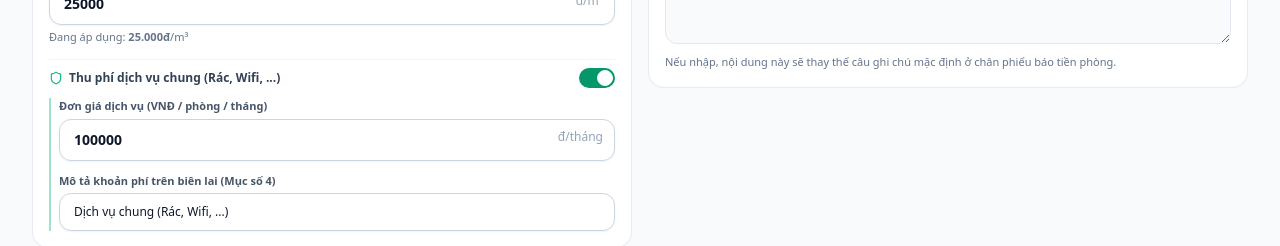
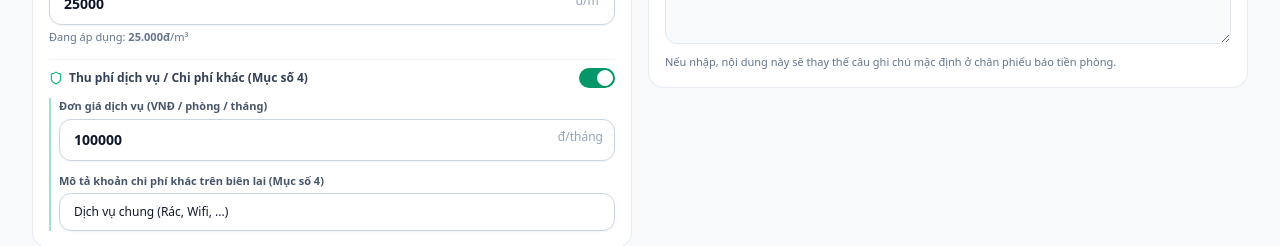
Before and after one commit to KhangLama/quan-ly-tro, a Next.js app: page /settings in a window 1280 px wide. Shown: the part 364-610 px from the top of the page. Built offline with nearby package versions, Linux system fonts and the light colour scheme; no server answers.

Commit message:
chore(receipt): rename receipt item 4 title to 4- Chi phí khác

```diff
--- a/src/components/invoices/ReceiptCanvas.tsx
+++ b/src/components/invoices/ReceiptCanvas.tsx
@@ -163,9 +163,9 @@ export const ReceiptCanvas = forwardRef<HTMLDivElement, ReceiptCanvasProps>(
               </td>
             </tr>
 
-            {/* 4. Service */}
+            {/* 4. Service / Other Expenses */}
             <tr>
-              <td className="border-r border-black p-1.5 font-medium">4- Tiền dịch vụ</td>
+              <td className="border-r border-black p-1.5 font-medium">4- Chi phí khác</td>
               <td className="border-r border-black p-1.5 text-[11px] text-slate-600">
                 {data.servicePrice > 0 ? (data.serviceDescription || "") : ""}
               </td>
--- a/src/components/settings/SettingsForm.tsx
+++ b/src/components/settings/SettingsForm.tsx
@@ -174,7 +174,7 @@ export function SettingsForm() {
           <div className="flex items-center justify-between">
             <label className="text-xs font-semibold text-slate-700 flex items-center gap-1.5 cursor-pointer">
               <Shield className="w-3.5 h-3.5 text-emerald-500" />
-              <span>Thu phí dịch vụ chung (Rác, Wifi, ...)</span>
+              <span>Thu phí dịch vụ / Chi phí khác (Mục số 4)</span>
             </label>
             <label className="relative inline-flex items-center cursor-pointer">
               <input
@@ -216,7 +216,7 @@ export function SettingsForm() {
               </div>
               <div>
                 <label className="block text-[11px] font-semibold text-slate-600 mb-1">
-                  Mô tả khoản phí trên biên lai (Mục số 4)
+                  Mô tả khoản chi phí khác trên biên lai (Mục số 4)
                 </label>
                 <Input
                   value={serviceDescription}
```
